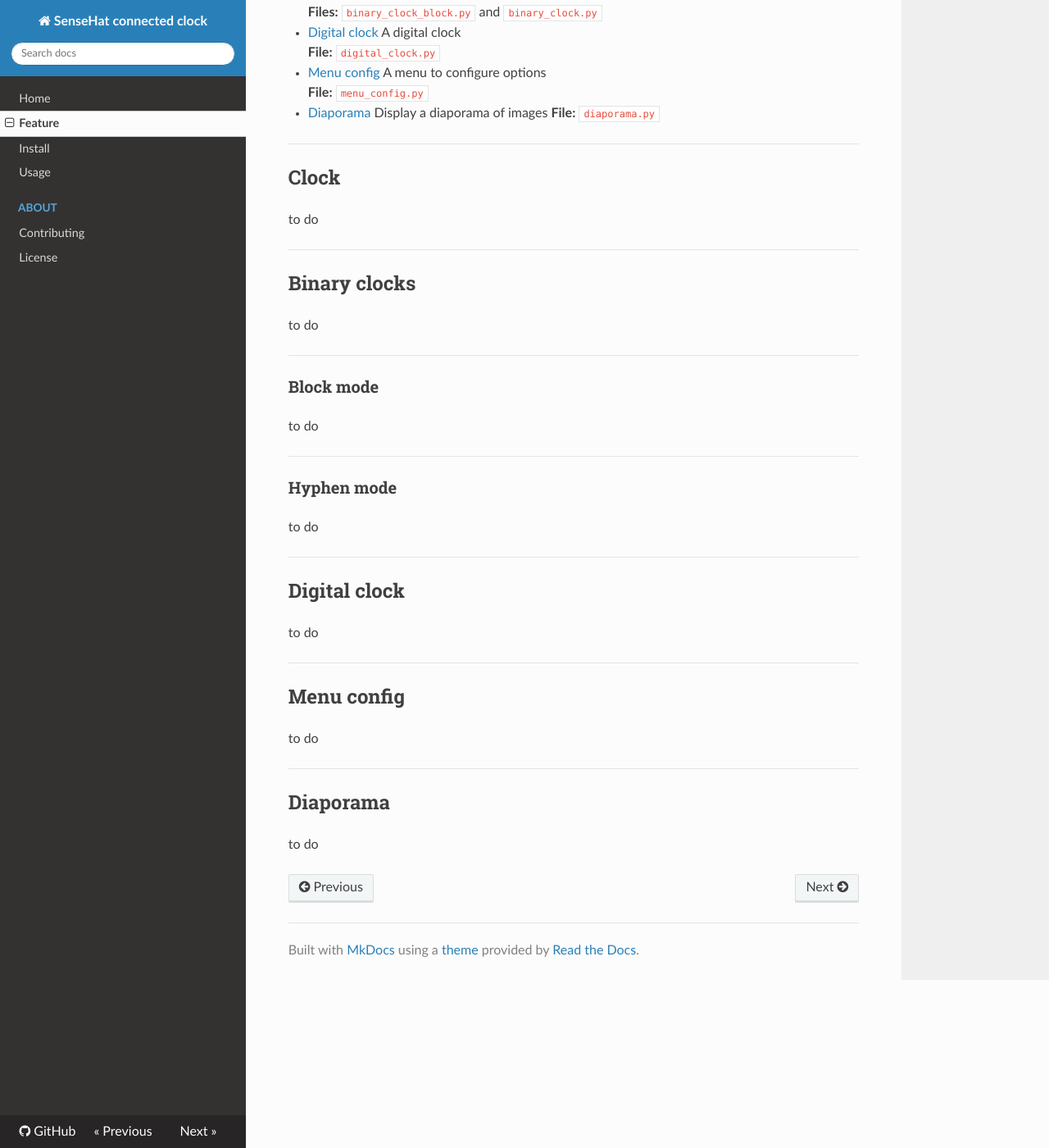
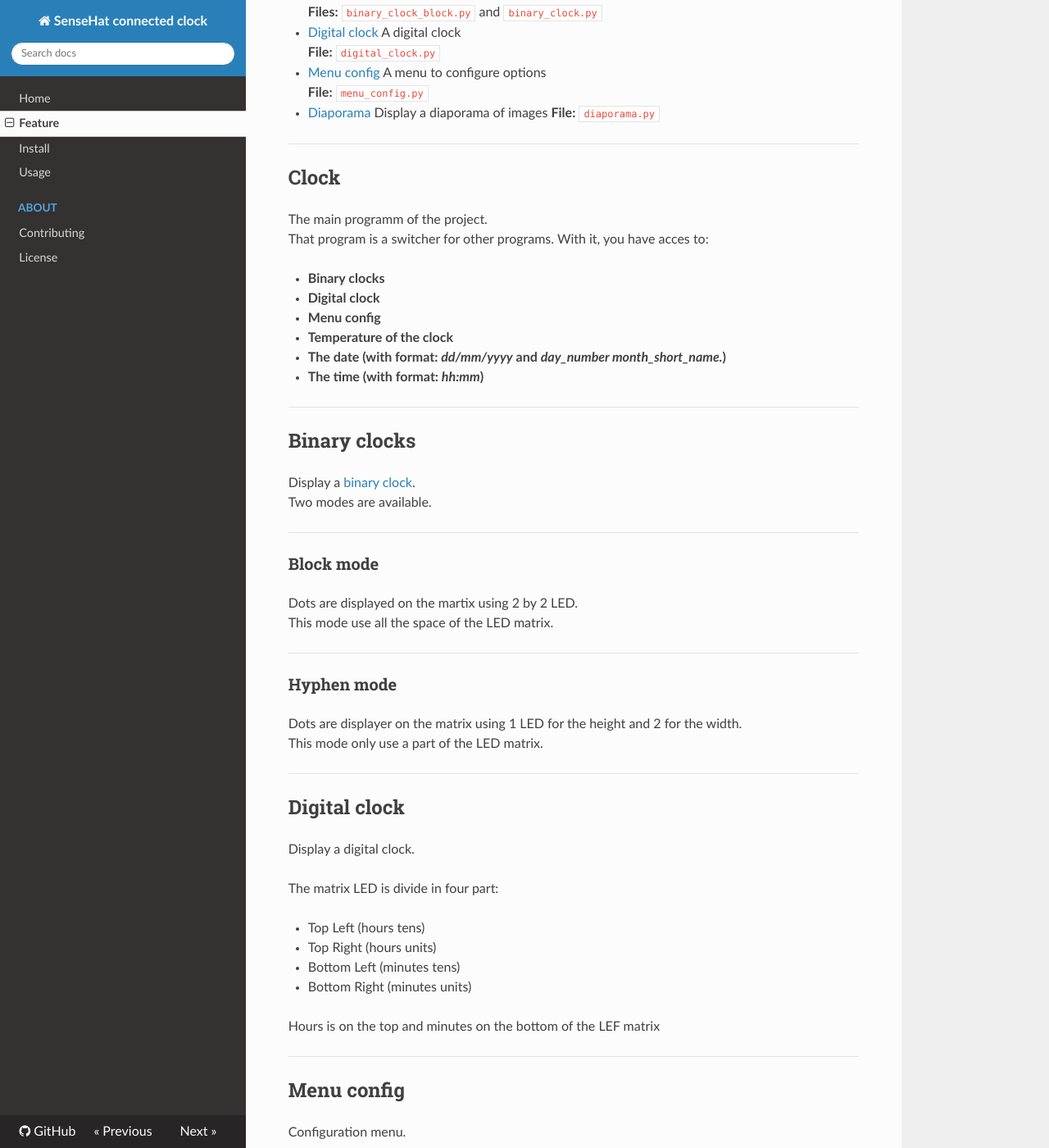
Before and after one commit to Keftcha/SenseHat-connected-clock, an MkDocs documentation site: the page built from documentation/docs/feature.md, in a window 1280 px wide and 1400 px high, scrolled down 436 px. Shown: the whole window at 82% size. Built offline with MkDocs 1.6.1, drawn with Linux system fonts in a browser that asks for light colours; nearby versions of some CDN libraries; some of the changed text lies outside the part shown.

Commit message:
Write the feature documentation
And change a docstring which was wrong

```diff
--- a/documentation/docs/feature.md
+++ b/documentation/docs/feature.md
@@ -29,40 +29,74 @@ Here is the list of programs that are in this project.
 
 ## Clock
 
-to do
+The main programm of the project.
+That program is a switcher for other programs.
+With it, you have acces to:
+
+- **Binary clocks**
+- **Digital clock**
+- **Menu config**
+- **Temperature of the clock**
+- **The date (with format: *dd/mm/yyyy* and *day_number month_short_name.*)**
+- **The time (with format: *hh:mm*)**
 
 ---
 
 ## Binary clocks
 
-to do
+Display a [binary clock](https://en.wikipedia.org/wiki/Binary_clock "Wikipedia - Binary clock").
+Two modes are available.
 
 ---
 
 ### Block mode
 
-to do
+Dots are displayed on the martix using 2 by 2 LED.
+This mode use all the space of the LED matrix.
 
 ---
 
 ### Hyphen mode
 
-to do
+Dots are displayer on the matrix using 1 LED for the height and 2 for the width.
+This mode only use a part of the LED matrix.
 
 ---
 
 ## Digital clock
 
-to do
+Display a digital clock.
+
+The matrix LED is divide in four part:
+
+- Top Left (hours tens)
+- Top Right (hours units)
+- Bottom Left (minutes tens)
+- Bottom Right (minutes units)
+
+Hours is on the top and minutes on the bottom of the LEF matrix
 
 ---
 
 ## Menu config
 
-to do
+Configuration menu.
+
+You can configure:
+
+- The brightness
+- The foreground color
+- The background color
+- The rotation angle
+- The text scroll speed
+
+The output is a json formated string.
 
 ---
 
 ## Diaporama
 
-to do
+Display a diaporama of pictures.
+
+Pictures must have a size of 8 by 8 pixels and
+be placed in the folder `./clock/pictures/` of the project.
```
Also changed, not shown: 1 other file.
